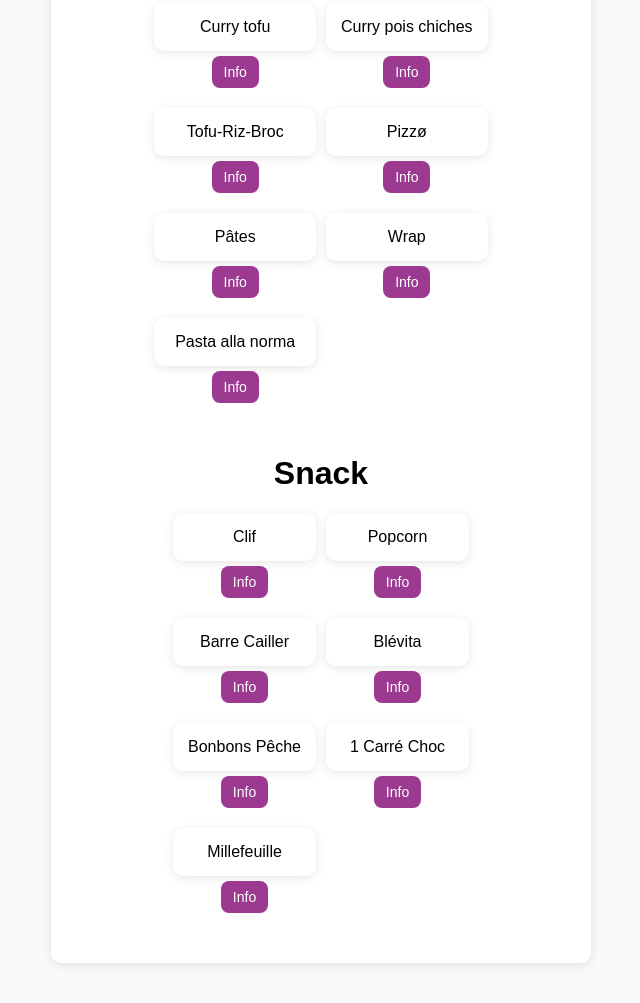
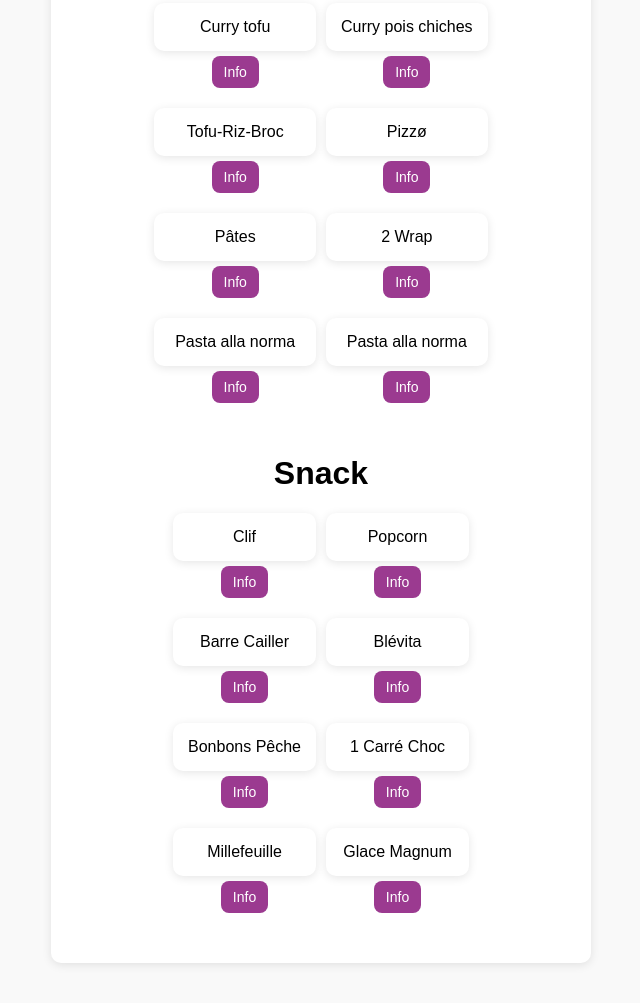
Before and after one commit to eshtel/Strongstelle, a plain HTML site: page index.html in a window 1280 px wide. Shown: the part 1266-2269 px from the top of the page, without its empty margins (319-959 px from the left). Drawn offline with nearby package versions, Linux system fonts and the light colour scheme; a script that the page names is missing.

Commit message:
Add files via upload

```diff
--- a/index.html
+++ b/index.html
@@ -53,8 +53,10 @@
       <div class="food" data-name="Tofu Riz Broc" data-calories="501" data-fat="26" data-carbs="67" data-sugar="9" data-protein="24">Tofu-Riz-Broc</div>
       <div class="food" data-name="Pizzo" data-calories="839" data-fat="28" data-carbs="92" data-sugar="19.8" data-protein="34">Pizzø</div>
       <div class="food" data-name="Pâtes pesto" data-calories="405" data-fat="22" data-carbs="60" data-sugar="12" data-protein="12">Pâtes</div>
-      <div class="food" data-name="Wrap" data-calories="836.5" data-fat="27.15" data-carbs="77" data-sugar="12" data-protein="73">Wrap</div>
+      <div class="food" data-name="Wrap" data-calories="720" data-fat="14" data-carbs="49" data-sugar="12" data-protein="44">2 Wrap</div>
       <div class="food" data-name="Pasta alla norma" data-calories="630" data-fat="22" data-carbs="48.5" data-sugar="12" data-protein="20">Pasta alla norma</div>
+      <div class="food" data-name="Risotto champi" data-calories="615" data-fat="14" data-carbs="100" data-sugar="2.2" data-protein="21.7">Pasta alla norma</div>
+
     </div>
   </div>
 
@@ -69,6 +71,8 @@
       <div class="food" data-name="Bonbons Pêche" data-calories="665" data-fat="0" data-carbs="70" data-sugar="51" data-protein="4.4">Bonbons Pêche</div>
       <div class="food" data-name="1 Carré Choc" data-calories="55" data-fat="3" data-carbs="7" data-sugar="3.5" data-protein="0.6">1 Carré Choc</div>
       <div class="food" data-name="1 millefeuille" data-calories="273" data-fat="14" data-carbs="33" data-sugar="16" data-protein="3.4">Millefeuille</div>
+      <div class="food" data-name="Glace Magnum" data-calories="231" data-fat="14" data-carbs="23" data-sugar="20" data-protein="2.4">Glace Magnum</div>
+
     </div>
   </div>
 
```
